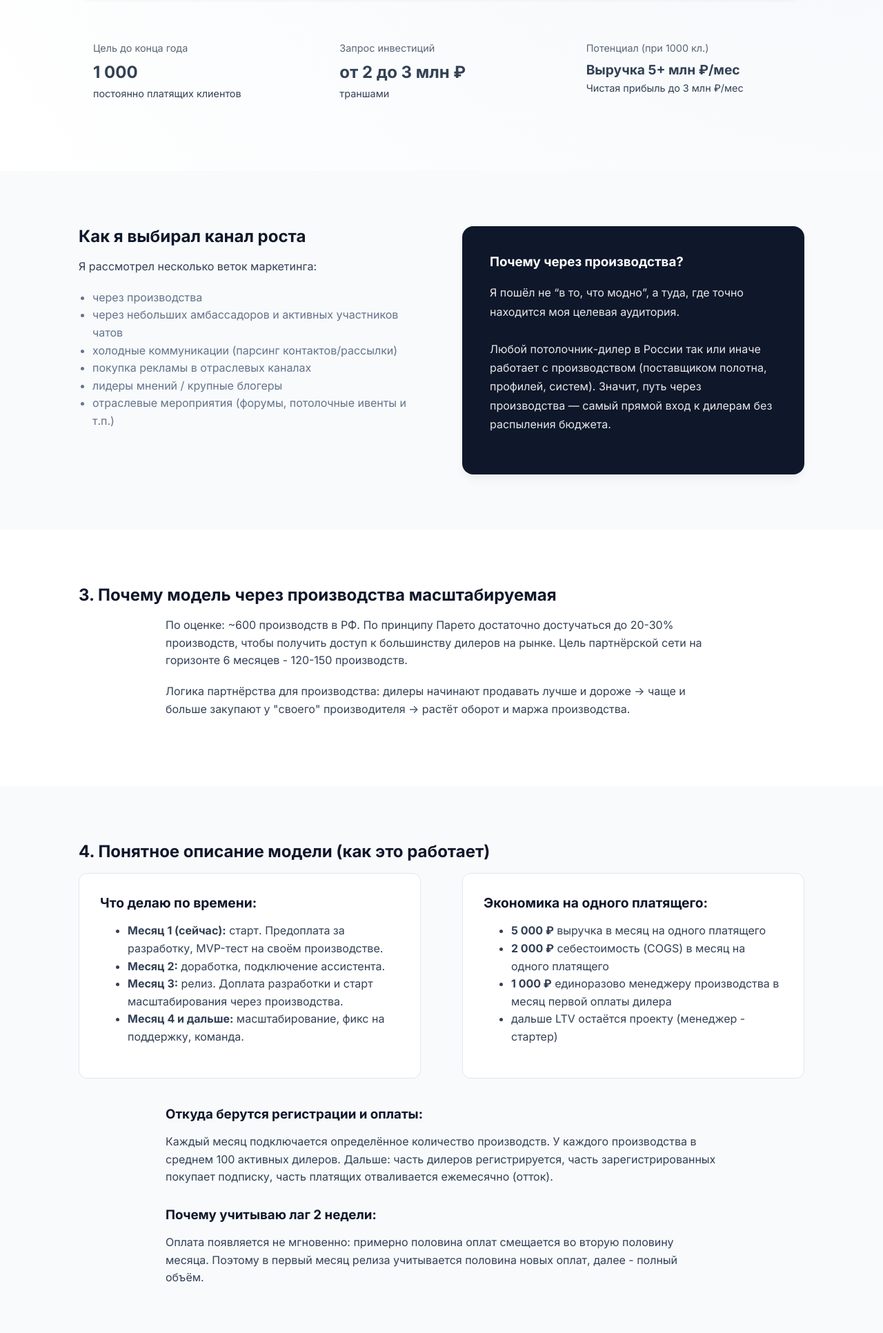
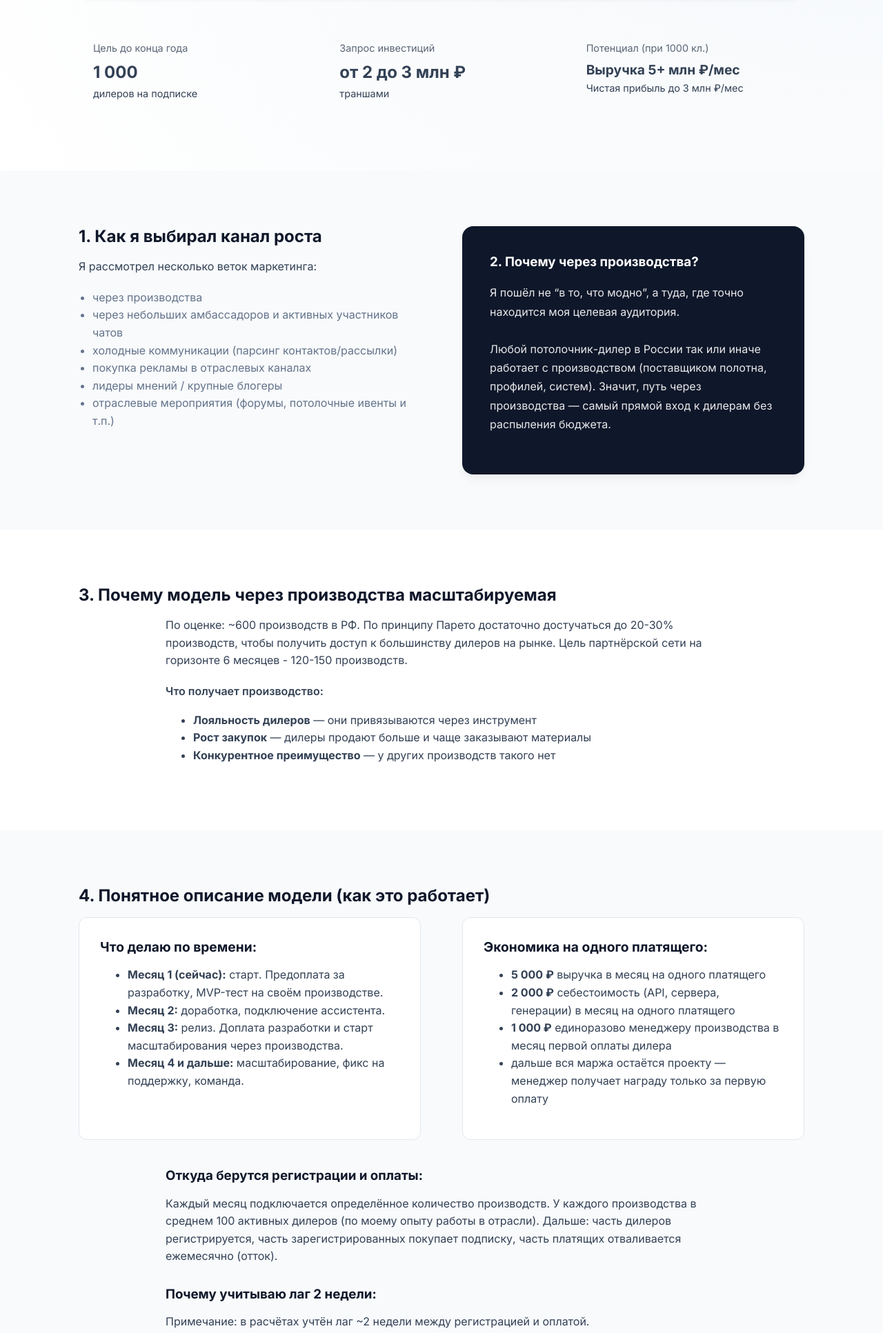
Before and after one commit to snikulin87-hue/pres-entation, a website built with Vite: page docs/index.html in a window 1280 px wide. Shown: the part 680-2613 px from the top of the page at 69% size. Built offline with nearby package versions, Linux system fonts and the light colour scheme.

Commit message:
Content Polish: 9 specific text & structure updates

```diff
--- a/docs/index.html
+++ b/docs/index.html
@@ -48,7 +48,7 @@
                         style="background: rgba(255,255,255,0.1); padding: 20px; border-radius: 12px; border: 1px solid rgba(255,255,255,0.2);">
                         <div style="font-size: 0.9rem; opacity: 0.8; margin-bottom: 5px;">Цель до конца года</div>
                         <div style="font-size: 1.5rem; font-weight: 700;">1 000</div>
-                        <div style="font-size: 0.9rem;">постоянно платящих клиентов</div>
+                        <div style="font-size: 0.9rem;">дилеров на подписке</div>
                     </div>
                     <div
                         style="background: rgba(255,255,255,0.1); padding: 20px; border-radius: 12px; border: 1px solid rgba(255,255,255,0.2);">
@@ -72,7 +72,7 @@
     <section class="section-light">
         <div class="container grid-2-col">
             <div class="text-block">
-                <h2>Как я выбирал канал роста</h2>
+                <h2>1. Как я выбирал канал роста</h2>
                 <p>Я рассмотрел несколько веток маркетинга:</p>
                 <ul style="padding-left: 20px; color: var(--text-light);">
                     <li>через производства</li>
@@ -84,7 +84,7 @@
                 </ul>
             </div>
             <div class="highlight-card">
-                <h3>Почему через производства?</h3>
+                <h3>2. Почему через производства?</h3>
                 <p>Я пошёл не “в то, что модно”, а туда, где точно находится моя целевая аудитория.<br><br>Любой
                     потолочник-дилер в России так или иначе работает с производством (поставщиком полотна, профилей,
                     систем). Значит, путь через производства — самый прямой вход к дилерам без распыления бюджета.</p>
@@ -100,8 +100,12 @@
                 <p>По оценке: ~600 производств в РФ. По принципу Парето достаточно достучаться до 20-30% производств,
                     чтобы получить доступ к большинству дилеров на рынке. Цель партнёрской сети на горизонте 6 месяцев -
                     120-150 производств.</p>
-                <p>Логика партнёрства для производства: дилеры начинают продавать лучше и дороже -> чаще и больше
-                    закупают у "своего" производителя -> растёт оборот и маржа производства.</p>
+                <p style="font-weight: 600; margin-bottom: 10px;">Что получает производство:</p>
+                <ul class="clean-list" style="color: var(--text-color);">
+                    <li><strong>Лояльность дилеров</strong> — они привязываются через инструмент</li>
+                    <li><strong>Рост закупок</strong> — дилеры продают больше и чаще заказывают материалы</li>
+                    <li><strong>Конкурентное преимущество</strong> — у других производств такого нет</li>
+                </ul>
             </div>
         </div>
     </section>
@@ -129,10 +133,11 @@
                     <h3>Экономика на одного платящего:</h3>
                     <ul class="clean-list economy-list">
                         <li><strong>5 000 ₽</strong> выручка в месяц на одного платящего</li>
-                        <li><strong>2 000 ₽</strong> себестоимость (COGS) в месяц на одного платящего</li>
+                        <li><strong>2 000 ₽</strong> себестоимость (API, сервера, генерации) в месяц на одного платящего
+                        </li>
                         <li><strong>1 000 ₽</strong> единоразово менеджеру производства в месяц первой оплаты дилера
                         </li>
-                        <li>дальше LTV остаётся проекту (менеджер - стартер)</li>
+                        <li>дальше вся маржа остаётся проекту — менеджер получает награду только за первую оплату</li>
                     </ul>
                 </div>
             </div>
@@ -140,12 +145,12 @@
             <div class="text-block" style="max-width: 800px; margin: 40px auto 0; text-align: left;">
                 <h3>Откуда берутся регистрации и оплаты:</h3>
                 <p>Каждый месяц подключается определённое количество производств. У каждого производства в среднем 100
-                    активных дилеров. Дальше: часть дилеров регистрируется, часть зарегистрированных покупает подписку,
+                    активных дилеров (по моему опыту работы в отрасли). Дальше: часть дилеров регистрируется, часть
+                    зарегистрированных покупает подписку,
                     часть платящих отваливается ежемесячно (отток).</p>
 
                 <h3 style="margin-top: 30px;">Почему учитываю лаг 2 недели:</h3>
-                <p>Оплата появляется не мгновенно: примерно половина оплат смещается во вторую половину месяца. Поэтому
-                    в первый месяц релиза учитывается половина новых оплат, далее - полный объём.</p>
+                <p>Примечание: в расчётах учтён лаг ~2 недели между регистрацией и оплатой.</p>
             </div>
         </div>
     </section>
@@ -173,18 +178,18 @@
                 <div class="card">
                     <h4>Ассистент</h4>
                     <p style="font-size: 0.9rem; color: var(--text-light); margin-top: 5px;">операционка: материалы,
-                        коммуникации, таблицы/учёт, поддержка внедрений.</p>
+                        коммуникации, таблицы, поддержка внедрений</p>
                 </div>
                 <div class="card">
                     <h4>Sales-менеджер</h4>
                     <p style="font-size: 0.9rem; color: var(--text-light); margin-top: 5px;">поиск и закрытие
-                        производств: выход на ЛПР, презентация, договорённость о внедрении.</p>
+                        производств: выход на ЛПР, презентация, договорённость о внедрении</p>
                 </div>
                 <div class="card">
                     <h4>Project/аккаунт</h4>
                     <p style="font-size: 0.9rem; color: var(--text-light); margin-top: 5px;">запуск на производстве:
-                        передача материалов, настройка промокодов, вводная для менеджеров, сопровождение первых
-                        запусков, сбор обратной связи.</p>
+                        передача материалов, настройка промокодов, вводная для менеджеров, сопровождение первых запусков
+                    </p>
                 </div>
             </div>
         </div>
@@ -325,10 +330,10 @@
                                     <th>Выручка</th>
                                     <th>COGS</th>
                                     <th>Награды</th>
-                                    <th>Фикс</th>
+                                    <th>Фикс. расх.</th>
                                     <th>Разовые</th>
                                     <th>Чистый</th>
-                                    <th>Кумулятивно</th>
+                                    <th>Накоплено</th>
                                 </tr>
                             </thead>
                             <tbody>
```
Also changed, not shown: index.html (+21 -16 lines).
